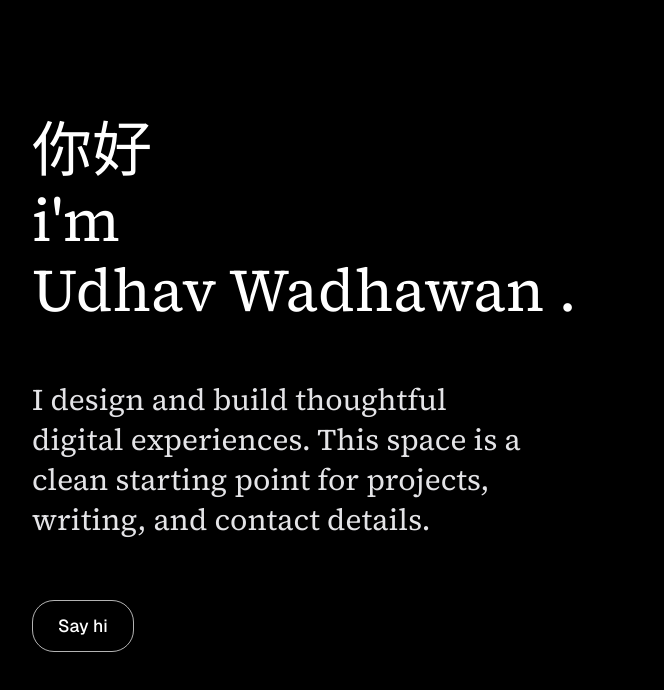
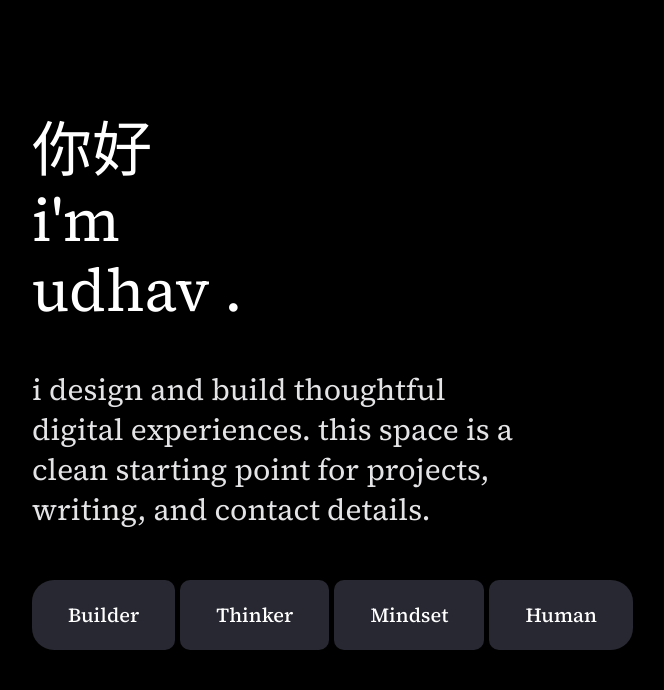
Before and after one commit to w-udhav/udv-home, a Next.js app: page / in a window 1280 px wide. Shown: the top 690 px of the page, without its empty margins (224-888 px from the left). Built offline with nearby package versions, Linux system fonts and the light colour scheme.

Commit message:
add: color themes, button components

```diff
--- a/src/app/globals.css
+++ b/src/app/globals.css
@@ -6,11 +6,12 @@
     Times, serif;
   --font-sans: var(--font-geist), ui-sans-serif, system-ui, sans-serif;
   --font-secondary: var(--font-geist), ui-sans-serif, system-ui, sans-serif;
-}
-
-:root {
-  --background: #000;
-  --foreground: #fff;
+  --color-background: #000;
+  --color-foreground: #fff;
+  --color-surface-800: #282833;
+  --color-surface-900: #121217;
+  --color-primary-blue-100: #008fff;
+  --color-primary-blue-200: #4285f4;
 }
 
 html {
@@ -18,8 +19,8 @@ html {
 }
 
 body {
-  background: var(--background);
-  color: var(--foreground);
+  background: var(--color-background);
+  color: var(--color-foreground);
   font-family: var(--font-serif);
 }
 
@@ -41,7 +42,7 @@ body {
   width: 2rem;
   height: 2rem;
   border-radius: 9999px;
-  background: rgb(255 255 255 / 0.3);
+  background: var(--color-surface-800);
   transform: translate(-50%, -50%);
   transition:
     width 240ms ease,
@@ -56,20 +57,26 @@ body {
   width: 3px;
   height: var(--cursor-text-height, 1.35rem);
   border-radius: 2px;
-  border-color: rgb(59 130 246 / 0.95);
-  background: rgb(59 130 246 / 0.95);
+  border-color: var(--color-primary-blue-100);
+  background: var(--color-primary-blue-100);
 }
 
 ::selection {
-  background-color: rgb(255 255 255 / 0.3);
+  background-color: var(--color-surface-800);
 }
 
-.squircle-btn {
+.cursor-merge-surface {
   position: relative;
   isolation: isolate;
 }
 
-.squircle-btn::before {
+.cursor-merge-hitbox {
+  display: inline-block;
+  padding: var(--cursor-merge-padding, 0px);
+  margin: calc(var(--cursor-merge-padding, 0px) * -1);
+}
+
+.cursor-merge-surface::before {
   content: "";
   position: absolute;
   left: var(--cursor-x, 50%);
@@ -77,7 +84,7 @@ body {
   width: 4.25rem;
   height: 4.25rem;
   border-radius: 9999px;
-  background: var(--cursor-color, rgb(255 255 255 / 0.2));
+  background: var(--cursor-color, var(--color-surface-800));
   opacity: var(--cursor-opacity, 0);
   transform: translate(-50%, -50%) scale(0.85);
   transition:
@@ -88,11 +95,11 @@ body {
   z-index: 0;
 }
 
-.squircle-btn:hover::before {
+.cursor-merge-surface:hover::before {
   transform: translate(-50%, -50%) scale(1);
 }
 
-.squircle-btn__content {
+.cursor-merge-content {
   position: relative;
   z-index: 1;
   display: inline-flex;
--- a/src/app/page.tsx
+++ b/src/app/page.tsx
@@ -1,7 +1,7 @@
 "use client";
 
 import { useEffect, useState } from "react";
-import Button from "@/components/ui/button";
+import ButtonGroup from "@/components/ui/button-group";
 import SectionView from "@/components/ui/section-view";
 
 const greetings = ["Hello", "Hola", "नमस्ते", "你好", "Bonjour"];
@@ -19,23 +19,30 @@ export default function Home() {
 
   return (
     <main>
-      <SectionView className="flex flex-col gap-12 py-24">
+      {/* Hero */}
+      <SectionView className="flex flex-col gap-10 py-24">
         {/* Greeting - name */}
         <div className="flex flex-col gap-2 text-5xl font-serif">
           <h1>{greetings[greetingIndex]}</h1>
           <h1>i'm</h1>
-          <h1>Udhav Wadhawan .</h1>
+          <h1>udhav .</h1>
         </div>
         <div className="grid grid-cols-6">
           <h3 className="col-span-4 font-serif text-2xl text-zinc-200">
-            I design and build thoughtful digital experiences. This space is a
+            i design and build thoughtful digital experiences. this space is a
             clean starting point for projects, writing, and contact details.
           </h3>
         </div>
-        {/* Know more */}
-        <div>
-          <Button variant="outlined">Say hi</Button>
-        </div>
+
+        {/* Dimension of me */}
+        <ButtonGroup
+          items={[
+            { id: "1", label: "Builder", onClick: () => {} },
+            { id: "2", label: "Thinker", onClick: () => {} },
+            { id: "3", label: "Mindset", onClick: () => {} },
+            { id: "4", label: "Human", onClick: () => {} },
+          ]}
+        />
       </SectionView>
     </main>
   );
--- /dev/null
+++ b/src/components/ui/button-group.tsx
@@ -0,0 +1,92 @@
+"use client";
+
+import clsx from "clsx";
+import type { ButtonHTMLAttributes, ReactNode } from "react";
+import CursorMergeWrapper from "@/components/ui/cursor-merge-wrapper";
+
+// Usage:
+// <ButtonGroup items={[{ id: "1", label: "First" }, { id: "2", label: "Second" }]} />
+export type ButtonGroupItem = Omit<
+  ButtonHTMLAttributes<HTMLButtonElement>,
+  "children" | "className"
+> & {
+  id?: string;
+  label: ReactNode;
+  startIcon?: ReactNode;
+  className?: string;
+};
+
+type ButtonGroupProps = {
+  items: ButtonGroupItem[];
+  className?: string;
+  buttonClassName?: string;
+  mergePadding?: number;
+};
+
+export default function ButtonGroup({
+  items,
+  className,
+  buttonClassName,
+  mergePadding = 14,
+}: ButtonGroupProps) {
+  const getButtonRadius = (index: number, total: number) => {
+    if (total <= 1) {
+      return "rounded-[1.1rem]";
+    }
+    if (index === 0) {
+      return "rounded-l-[1.1rem] rounded-r-lg";
+    }
+    if (index === total - 1) {
+      return "rounded-l-lg rounded-r-[1.1rem]";
+    }
+    return "rounded-lg";
+  };
+
+  return (
+    <div className={clsx("inline-flex items-center gap-1", className)}>
+      {items.map(
+        (
+          {
+            id,
+            label,
+            startIcon,
+            className: itemClassName,
+            type,
+            ...buttonProps
+          },
+          index,
+        ) => (
+          <CursorMergeWrapper
+            key={id ?? `${index}-${String(label)}`}
+            mergePadding={mergePadding}
+          >
+            <button
+              type={type ?? "button"}
+              className={clsx(
+                "font-serif",
+                "inline-flex min-h-14 items-center justify-center overflow-hidden px-7 py-0 text-base font-medium font-secondary transition-all duration-300 ease-out",
+                "border border-transparent bg-surface-800 text-foreground hover:bg-surface-900",
+                "focus-visible:outline-none focus-visible:ring-2 focus-visible:ring-primary-blue-100 focus-visible:ring-offset-2 focus-visible:ring-offset-background",
+                "disabled:cursor-not-allowed disabled:opacity-50",
+                "[--cursor-color:rgb(255_255_255_/_0.16)]",
+                getButtonRadius(index, items.length),
+                buttonClassName,
+                itemClassName,
+              )}
+              {...buttonProps}
+            >
+              {startIcon ? (
+                <span className="inline-flex h-4 w-4 items-center justify-center">
+                  {startIcon}
+                </span>
+              ) : null}
+              <span className="inline-block leading-none -translate-y-[0.02em]">
+                {label}
+              </span>
+            </button>
+          </CursorMergeWrapper>
+        ),
+      )}
+    </div>
+  );
+}
--- a/src/components/ui/button.tsx
+++ b/src/components/ui/button.tsx
@@ -1,8 +1,12 @@
 "use client";
 
 import clsx from "clsx";
-import type { ButtonHTMLAttributes, PointerEvent, ReactNode } from "react";
+import type { ButtonHTMLAttributes, ReactNode } from "react";
+import CursorMergeWrapper from "@/components/ui/cursor-merge-wrapper";
 
+// Usage:
+// <Button>Label</Button>
+// <Button variant="outlined" startIcon={<Icon />}>Say hi</Button>
 type ButtonProps = ButtonHTMLAttributes<HTMLButtonElement> & {
   variant?: "filled" | "outlined";
   startIcon?: ReactNode;
@@ -15,59 +19,32 @@ export default function Button({
   children,
   ...props
 }: ButtonProps) {
-  const handlePointerMove = (event: PointerEvent<HTMLButtonElement>) => {
-    const button = event.currentTarget;
-    const rect = button.getBoundingClientRect();
-    const localX = event.clientX - rect.left;
-    const localY = event.clientY - rect.top;
-    const ratioX = localX / rect.width - 0.5;
-    const ratioY = localY / rect.height - 0.5;
-
-    button.style.setProperty("--cursor-x", `${localX}px`);
-    button.style.setProperty("--cursor-y", `${localY}px`);
-    button.style.setProperty("--content-x", `${ratioX * 10}px`);
-    button.style.setProperty("--content-y", `${ratioY * 8}px`);
-  };
-
-  const handlePointerEnter = (event: PointerEvent<HTMLButtonElement>) => {
-    event.currentTarget.style.setProperty("--cursor-opacity", "1");
-  };
-
-  const handlePointerLeave = (event: PointerEvent<HTMLButtonElement>) => {
-    const button = event.currentTarget;
-    button.style.setProperty("--cursor-opacity", "0");
-    button.style.setProperty("--content-x", "0px");
-    button.style.setProperty("--content-y", "0px");
-  };
-
   return (
+    <CursorMergeWrapper mergePadding={14}>
       <button
-      data-cursor-merge="button"
         className={clsx(
-        "squircle-btn inline-flex items-center justify-center overflow-hidden px-5 py-2.5 text-sm font-medium font-secondary transition-all duration-300 ease-out",
-        "rounded-[1.1rem] border focus-visible:outline-none focus-visible:ring-2 focus-visible:ring-offset-2 focus-visible:ring-offset-black",
+          "inline-flex min-h-14 items-center justify-center overflow-hidden px-7 py-0 text-base font-medium font-secondary transition-all duration-300 ease-out",
+          "rounded-full border focus-visible:outline-none focus-visible:ring-2 focus-visible:ring-offset-2 focus-visible:ring-offset-background",
           "disabled:cursor-not-allowed disabled:opacity-50",
           {
-          "[--cursor-color:rgb(0_0_0_/_0.14)] border-transparent bg-white text-black hover:bg-white/90 focus-visible:ring-white":
+            "[--cursor-color:rgb(255_255_255_/_0.16)] border-transparent bg-surface-800 text-foreground hover:bg-surface-900 focus-visible:ring-primary-blue-100":
               variant === "filled",
-          "[--cursor-color:rgb(255_255_255_/_0.2)] border-white/70 bg-transparent text-white hover:border-white hover:bg-white/10 focus-visible:ring-white":
+            "[--cursor-color:rgb(40_40_51_/_0.5)] border-surface-800 bg-transparent text-foreground hover:border-surface-800 hover:bg-surface-800/45 focus-visible:ring-primary-blue-100":
               variant === "outlined",
           },
           className,
         )}
-      onPointerMove={handlePointerMove}
-      onPointerEnter={handlePointerEnter}
-      onPointerLeave={handlePointerLeave}
         {...props}
       >
-      <span className="squircle-btn__content">
         {startIcon ? (
           <span className="inline-flex h-4 w-4 items-center justify-center">
             {startIcon}
           </span>
         ) : null}
-        <span>{children}</span>
+        <span className="inline-block leading-none -translate-y-[0.02em]">
+          {children}
         </span>
       </button>
+    </CursorMergeWrapper>
   );
 }
--- /dev/null
+++ b/src/components/ui/cursor-merge-wrapper.tsx
@@ -0,0 +1,157 @@
+"use client";
+
+import clsx from "clsx";
+import {
+  Children,
+  type CSSProperties,
+  cloneElement,
+  isValidElement,
+  type PointerEventHandler,
+  type ReactElement,
+  type ReactNode,
+} from "react";
+
+type MergeableElementProps = {
+  children?: ReactNode;
+  className?: string;
+  style?: CSSProperties;
+  onPointerMove?: PointerEventHandler<HTMLElement>;
+  onPointerEnter?: PointerEventHandler<HTMLElement>;
+  onPointerLeave?: PointerEventHandler<HTMLElement>;
+  "data-cursor-merge"?: string;
+};
+
+type CursorMergeWrapperProps = {
+  children: ReactElement<MergeableElementProps>;
+  contentClassName?: string;
+  cursorColor?: string;
+  contentShiftX?: number;
+  contentShiftY?: number;
+  mergePadding?: number;
+};
+
+export default function CursorMergeWrapper({
+  children,
+  contentClassName,
+  cursorColor,
+  contentShiftX = 10,
+  contentShiftY = 8,
+  mergePadding = 0,
+}: CursorMergeWrapperProps) {
+  const onlyChild = Children.only(children);
+  if (!isValidElement<MergeableElementProps>(onlyChild)) {
+    return null;
+  }
+
+  const childProps = onlyChild.props;
+
+  const handlePointerMove: PointerEventHandler<HTMLElement> = (event) => {
+    const element = event.currentTarget;
+    const rect = element.getBoundingClientRect();
+    const localX = event.clientX - rect.left;
+    const localY = event.clientY - rect.top;
+    const ratioX = localX / rect.width - 0.5;
+    const ratioY = localY / rect.height - 0.5;
+
+    element.style.setProperty("--cursor-x", `${localX}px`);
+    element.style.setProperty("--cursor-y", `${localY}px`);
+    element.style.setProperty("--content-x", `${ratioX * contentShiftX}px`);
+    element.style.setProperty("--content-y", `${ratioY * contentShiftY}px`);
+    childProps.onPointerMove?.(event);
+  };
+
+  const handlePointerEnter: PointerEventHandler<HTMLElement> = (event) => {
+    event.currentTarget.style.setProperty("--cursor-opacity", "1");
+    childProps.onPointerEnter?.(event);
+  };
+
+  const handlePointerLeave: PointerEventHandler<HTMLElement> = (event) => {
+    const element = event.currentTarget;
+    element.style.setProperty("--cursor-opacity", "0");
+    element.style.setProperty("--content-x", "0px");
+    element.style.setProperty("--content-y", "0px");
+    childProps.onPointerLeave?.(event);
+  };
+
+  const mergedStyle = cursorColor
+    ? ({
+        ...childProps.style,
+        "--cursor-color": cursorColor,
+      } as CSSProperties)
+    : childProps.style;
+
+  const mergedChild = cloneElement(onlyChild, {
+    ...childProps,
+    "data-cursor-merge": "true",
+    className: clsx("cursor-merge-surface", childProps.className),
+    style: mergedStyle,
+    onPointerMove: handlePointerMove,
+    onPointerEnter: handlePointerEnter,
+    onPointerLeave: handlePointerLeave,
+    children: (
+      <span className={clsx("cursor-merge-content", contentClassName)}>
+        {childProps.children}
+      </span>
+    ),
+  });
+
+  if (mergePadding <= 0) {
+    return mergedChild;
+  }
+
+  const hitboxStyle = {
+    "--cursor-merge-padding": `${mergePadding}px`,
+  } as CSSProperties;
+
+  const handleHitboxPointerMove: PointerEventHandler<HTMLSpanElement> = (
+    event,
+  ) => {
+    const surface = event.currentTarget.firstElementChild as HTMLElement | null;
+    if (!surface) {
+      return;
+    }
+
+    const rect = surface.getBoundingClientRect();
+    const localX = event.clientX - rect.left;
+    const localY = event.clientY - rect.top;
+    const ratioX = localX / rect.width - 0.5;
+    const ratioY = localY / rect.height - 0.5;
+
+    surface.style.setProperty("--cursor-x", `${localX}px`);
+    surface.style.setProperty("--cursor-y", `${localY}px`);
+    surface.style.setProperty("--content-x", `${ratioX * contentShiftX}px`);
+    surface.style.setProperty("--content-y", `${ratioY * contentShiftY}px`);
+  };
+
+  const handleHitboxPointerEnter: PointerEventHandler<HTMLSpanElement> = (
+    event,
+  ) => {
+    const surface = event.currentTarget.firstElementChild as HTMLElement | null;
+    surface?.style.setProperty("--cursor-opacity", "1");
+  };
+
+  const handleHitboxPointerLeave: PointerEventHandler<HTMLSpanElement> = (
+    event,
+  ) => {
+    const surface = event.currentTarget.firstElementChild as HTMLElement | null;
+    if (!surface) {
+      return;
+    }
+    surface.style.setProperty("--cursor-opacity", "0");
+    surface.style.setProperty("--content-x", "0px");
+    surface.style.setProperty("--content-y", "0px");
+  };
+
+  return (
+    <span
+      data-cursor-merge="true"
+      className="cursor-merge-hitbox"
+      style={hitboxStyle}
+      onPointerMove={handleHitboxPointerMove}
+      onPointerEnter={handleHitboxPointerEnter}
+      onPointerLeave={handleHitboxPointerLeave}
+    >
+      {mergedChild}
+    </span>
+  );
+}
--- a/src/components/ui/custom-cursor.tsx
+++ b/src/components/ui/custom-cursor.tsx
@@ -76,7 +76,7 @@ export default function CustomCursor() {
 
       const isButtonMergeTarget =
         event.target instanceof Element &&
-        Boolean(event.target.closest("[data-cursor-merge='button']"));
+        Boolean(event.target.closest("[data-cursor-merge='true']"));
 
       isMergedWithButtonRef.current = isButtonMergeTarget;
 
```
Lines whose indentation alone changed are shown as unchanged.
